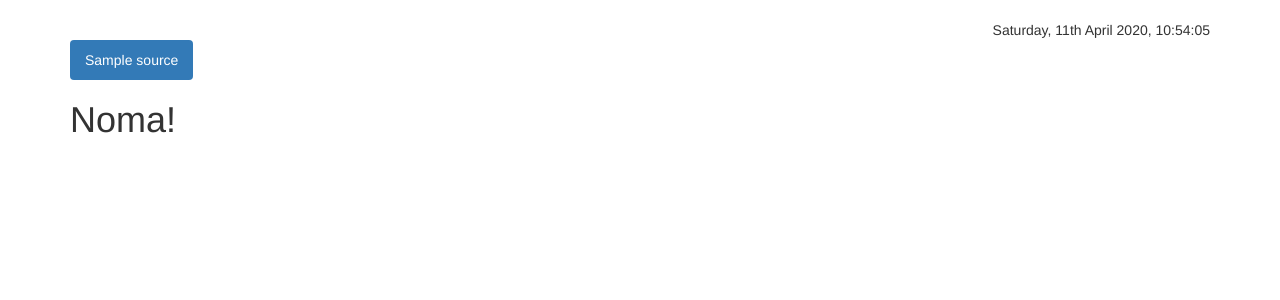
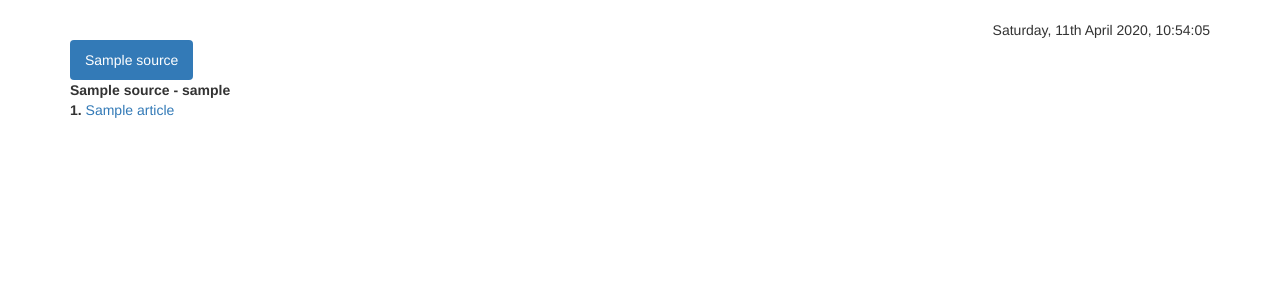
Before and after one commit to ppolle/habari, a Django app: template habari/apps/core/templates/core/index.html in a window 1280 px wide. Shown: the part 52-352 px from the top of the page. Run offline with Django 3.2, Linux system fonts and the light colour scheme; the template is opened without the code that fills it: most values are stand-ins (such as "Sample title", 1, 10 or a date in 2020); some libraries are stand-ins or nearby versions.

Commit message:
this commit will update front end templating

```diff
--- a/habari/apps/core/templates/core/index.html
+++ b/habari/apps/core/templates/core/index.html
@@ -1,6 +1,17 @@
 {% extends 'base.html' %}
 {% block content %}
 
-<h1>Noma!</h1>
+<div class="row">
+	{% for source in sources %}
+	<div class="col-md-4">
+		<strong>
+		{{source.name}} - {{source.slug}}</strong><br>
+		{% for article in source.article_set.all %}
+		<strong>{{ forloop.counter }}.</strong>
+		<a href="{{article.article_url}}">{{article.title}}</a><br>
+		{% endfor %}
+	</div>
+	{% endfor %}
+</div>
 
 {% endblock %}
--- a/habari/apps/core/templates/core/status.html
+++ b/habari/apps/core/templates/core/status.html
@@ -16,8 +16,8 @@
 		<tr>
 			<td>{{source.name}}</td>
 			<td>{{source.slug}}</td>
-			<td>{{source.crawls}}</td>
-			<td></td>
+			<td>{{source.crawl_set.last.crawl_time|timesince}} ago</td>
+			<td>{{source.crawl_set.last.status.capitalize}}</td>
 		</tr>
 	</tbody>
 	{% endfor %}
--- a/habari/apps/core/views.py
+++ b/habari/apps/core/views.py
@@ -4,9 +4,9 @@ from habari.apps.crawl.models import Article, NewsSource
 # Create your views here.
 
 def index(request):
-	articles = Article.objects.all()
-	return render(request, 'core/index.html', {'articles':articles})
+	sources = NewsSource.objects.all()
+	return render(request, 'core/index.html', {'sources':sources})
 
 def status(request):
-	sources = NewsSource.objects.all()
+	sources = NewsSource.objects.all().order_by('pk')
 	return render(request, 'core/status.html', {'sources':sources})
```
